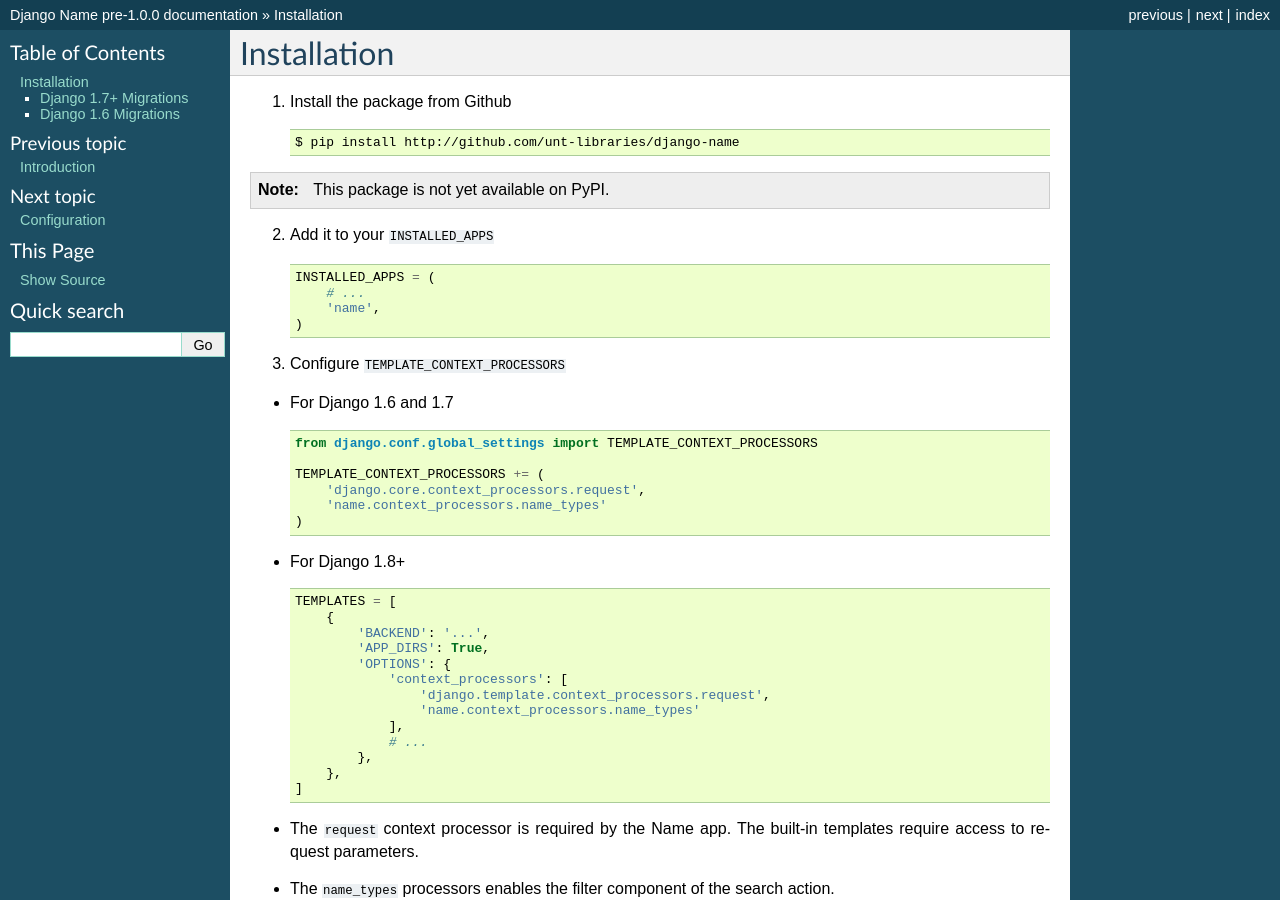
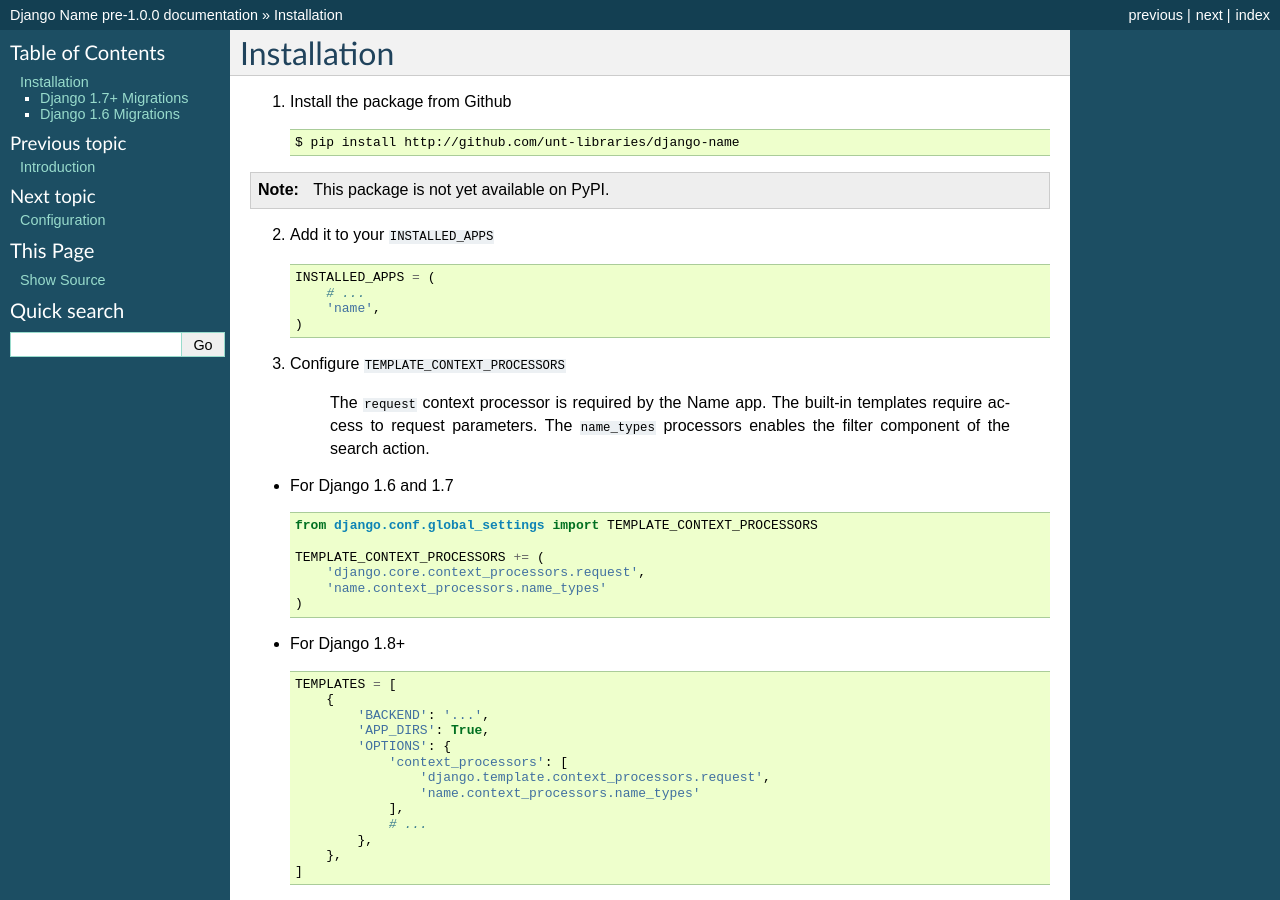
Before and after one commit to unt-libraries/django-name, a Sphinx documentation site: the page built from docs/installation.rst, in a window 1280 px wide and 900 px high. Built offline with Sphinx 7.4.7, drawn with Linux system fonts in a browser that asks for light colours; part of the change alters nothing that is shown.

```diff
--- a/docs/installation.rst
+++ b/docs/installation.rst
@@ -19,6 +19,9 @@ Installation
     )
 
 3. Configure ``TEMPLATE_CONTEXT_PROCESSORS``
+
+    The ``request`` context processor is required by the Name app. The built-in templates require access to request parameters.
+    The ``name_types`` processors enables the filter component of the search action.
 
 - For Django 1.6 and 1.7 ::
 
@@ -46,9 +49,6 @@ Installation
     ]
 
 
-- The ``request`` context processor is required by the Name app. The built-in templates require access to request parameters.
-
-- The ``name_types`` processors enables the filter component of the search action.
 
 4. Include the URLS ::
 
```
